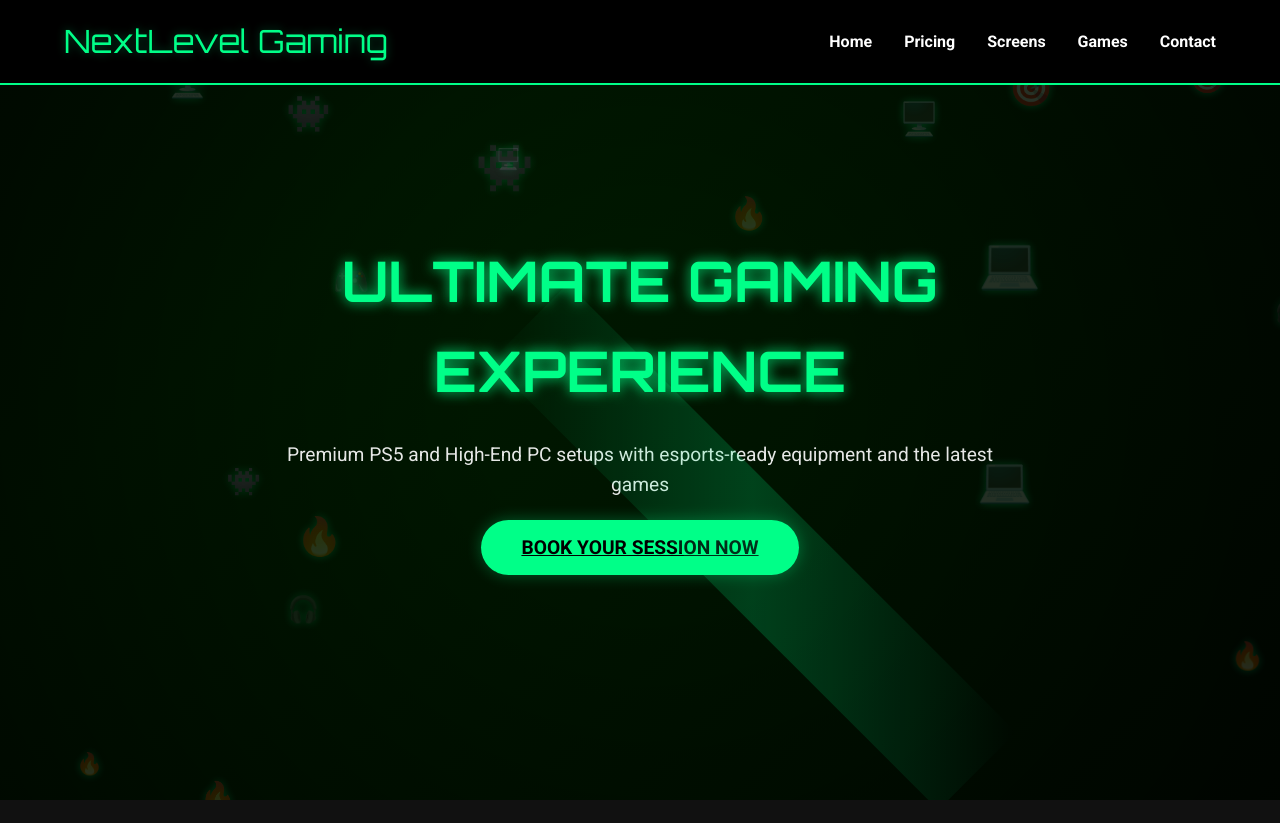
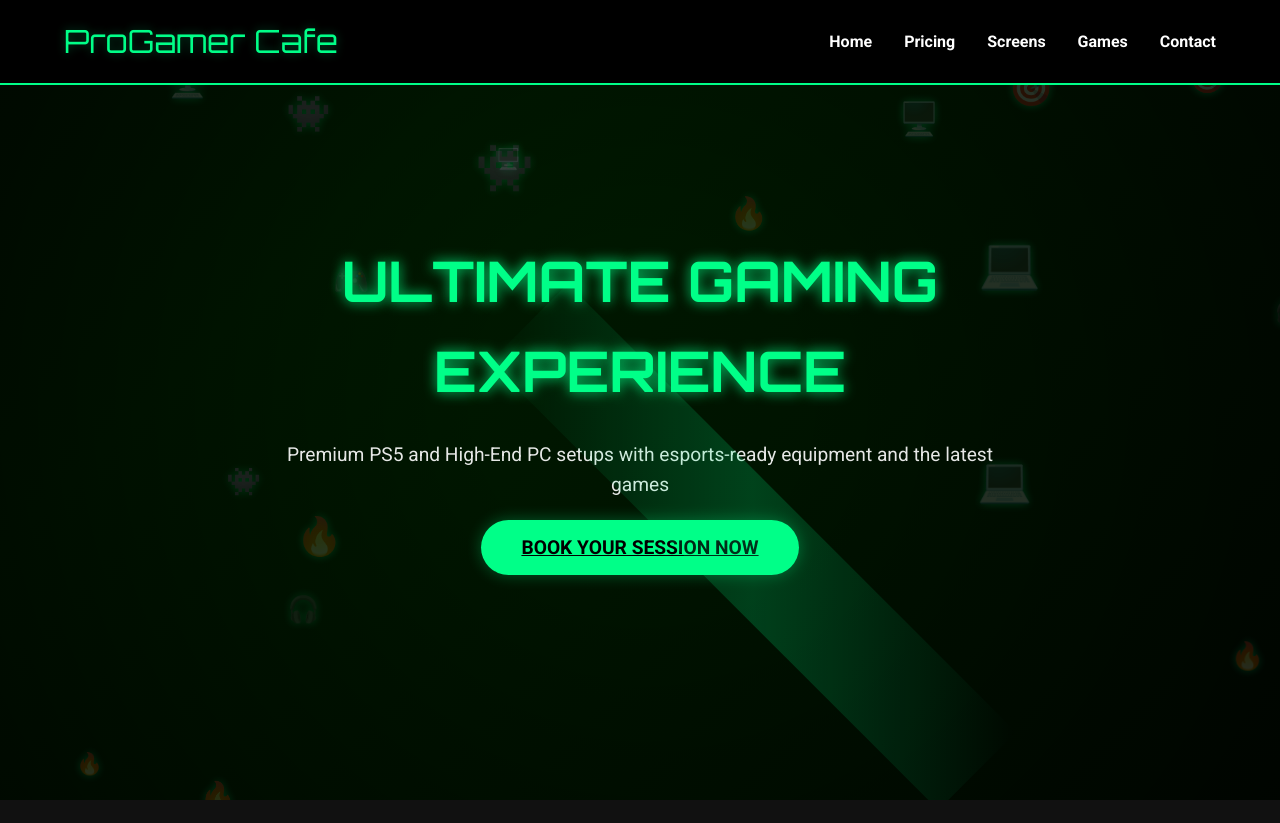
Before and after one commit to cmohan312002/ProGamerCafe, a plain HTML site: page index.html in a window 1280 px wide. Shown: the top 823 px of the page. Drawn offline with Linux system fonts and the light colour scheme.

Commit message:
name updated

```diff
--- a/index.html
+++ b/index.html
@@ -3,7 +3,7 @@
 <head>
     <meta charset="UTF-8">
     <meta name="viewport" content="width=device-width, initial-scale=1.0">
-    <title>NextLevel Gaming Lounge</title>
+    <title>Pro Gamer Cafe | Lounge</title>
     <link href="https://fonts.googleapis.com/css2?family=Orbitron:wght@400;700&family=Roboto:wght@300;400;700&display=swap" rel="stylesheet">
     <link rel="stylesheet" href="https://cdnjs.cloudflare.com/ajax/libs/font-awesome/6.0.0/css/all.min.css">
     <link rel="icon" href="favicon.ico" type="image/x-icon">
@@ -645,7 +645,7 @@
 <body>
     <header>
         <nav>
-            <div class="logo">NextLevel Gaming</div>
+            <div class="logo">ProGamer Cafe</div>
             <div class="nav-links">
                 <a href="#home">Home</a>
                 <a href="#pricing">Pricing</a>
```
